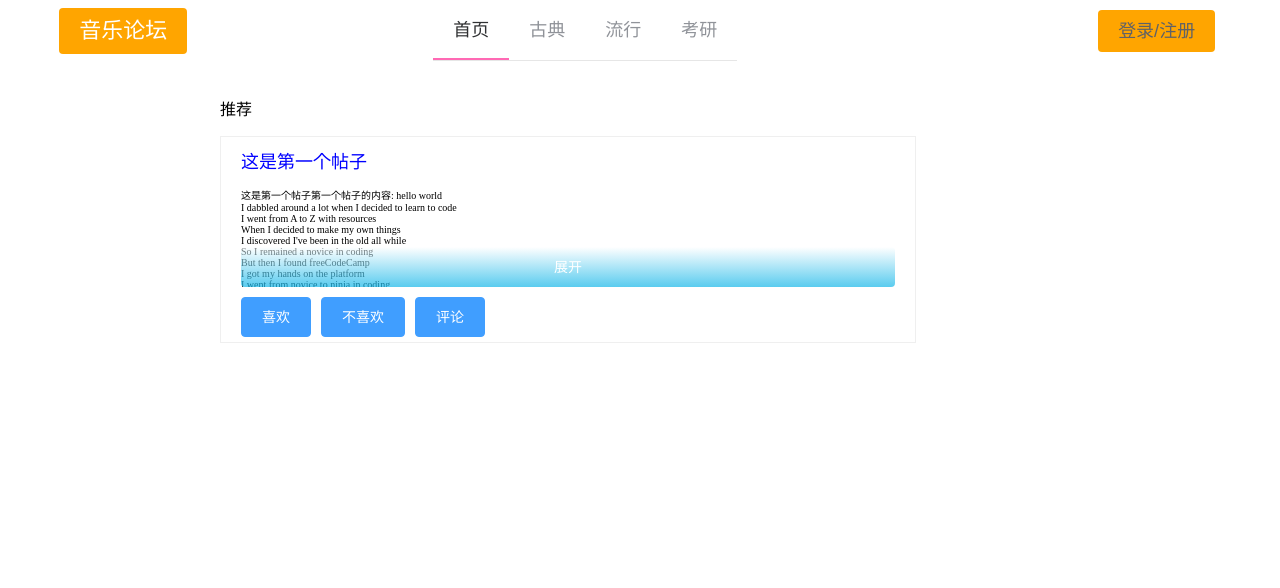
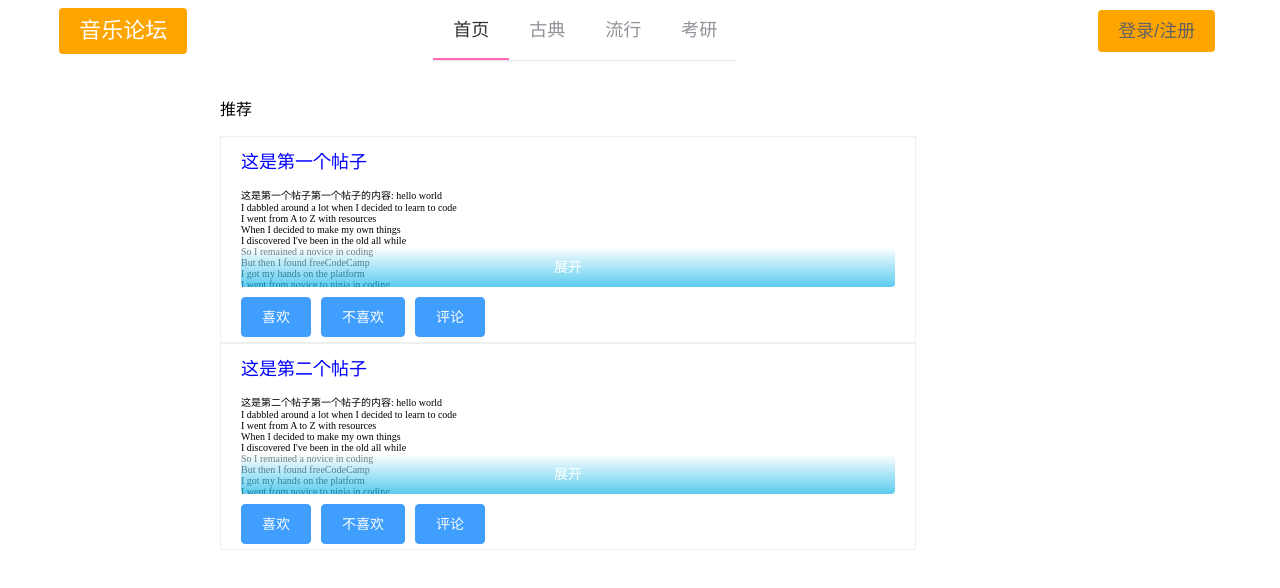
Before and after one commit to soaringwind/App, a Vue app in the folder app/: page /#/Recommendations in a window 1280 px wide. Shown: the top 588 px of the page. Built offline with nearby package versions, Linux system fonts and the light colour scheme.

Commit message:
Update RecommendView.vue

```diff
--- a/app/src/views/RecommendView.vue
+++ b/app/src/views/RecommendView.vue
@@ -1,6 +1,7 @@
 <template>
     <p>推荐</p>
-    <PostView :title="'这是第一个帖子'" :content="'hello world'"></PostView>
+    <PostView :title="'这是第一个帖子'" :content="'hello world'" :itemId="1"></PostView>
+    <PostView :title="'这是第二个帖子'" :content="'hello world'" :itemId="2"></PostView>
 </template>
 
 <script>
```
